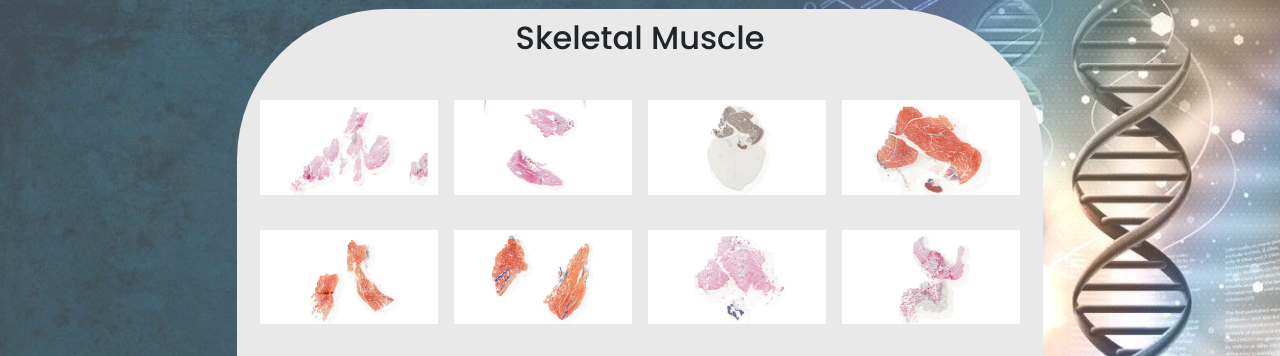
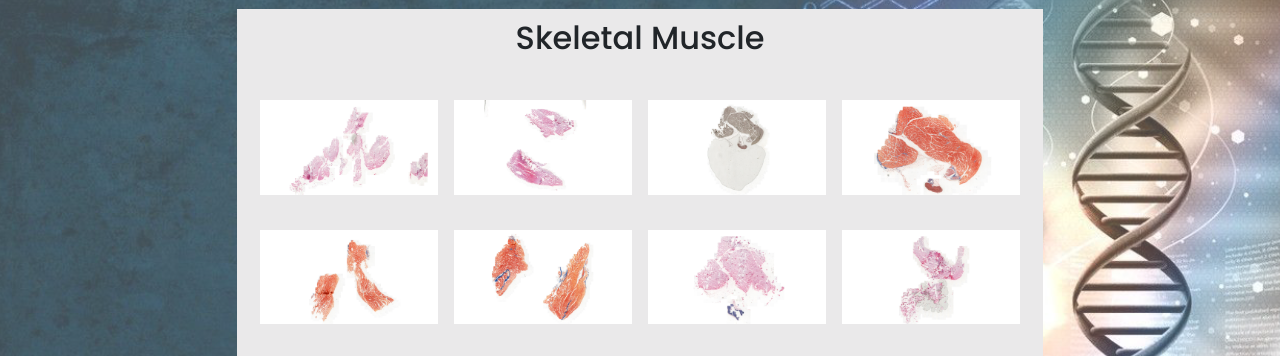
Before and after one commit to MityaChang/FYP-Histology, a PHP site: page /Gallery.html in a window 1280 px wide. Shown: the part 87-443 px from the top of the page. Run offline with PHP 8.4, Linux system fonts and the light colour scheme.

Commit message:
remove borderRadius from gallery css

```diff
--- a/css/Gallery.css
+++ b/css/Gallery.css
@@ -82,8 +82,6 @@ body {
     height: auto;
     background-color: #EAE9EA;
 
-    border-top-left-radius: 150px;
-    border-top-right-radius: 150px;
 }
 
 
```
